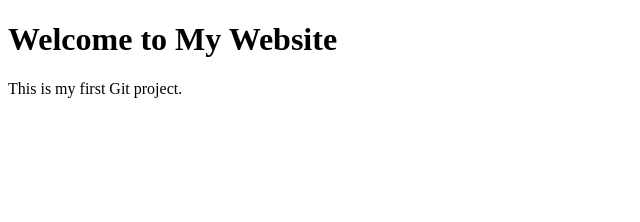
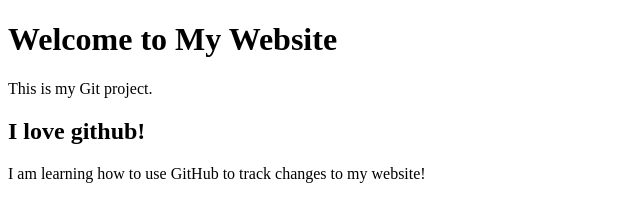
Before and after one commit to JulianaKulmala/GITHUB-practice-juliana, a plain HTML site: page index.html in a window 1280 px wide. Shown: the whole page, without its empty margins (0-640 px from the left). Drawn offline with Linux system fonts and the light colour scheme.

Commit message:
Added more information about my git project

```diff
--- a/index.html
+++ b/index.html
@@ -8,6 +8,8 @@
 </head>
 <body>
     <h1>Welcome to My Website</h1>
-    <p>This is my first Git project.</p>
+    <p>This is my Git project.</p>
+    <h2>I love github!</h2>
+    <p>I am learning how to use GitHub to track changes to my website!</p>
 </body>
 </html>
```
